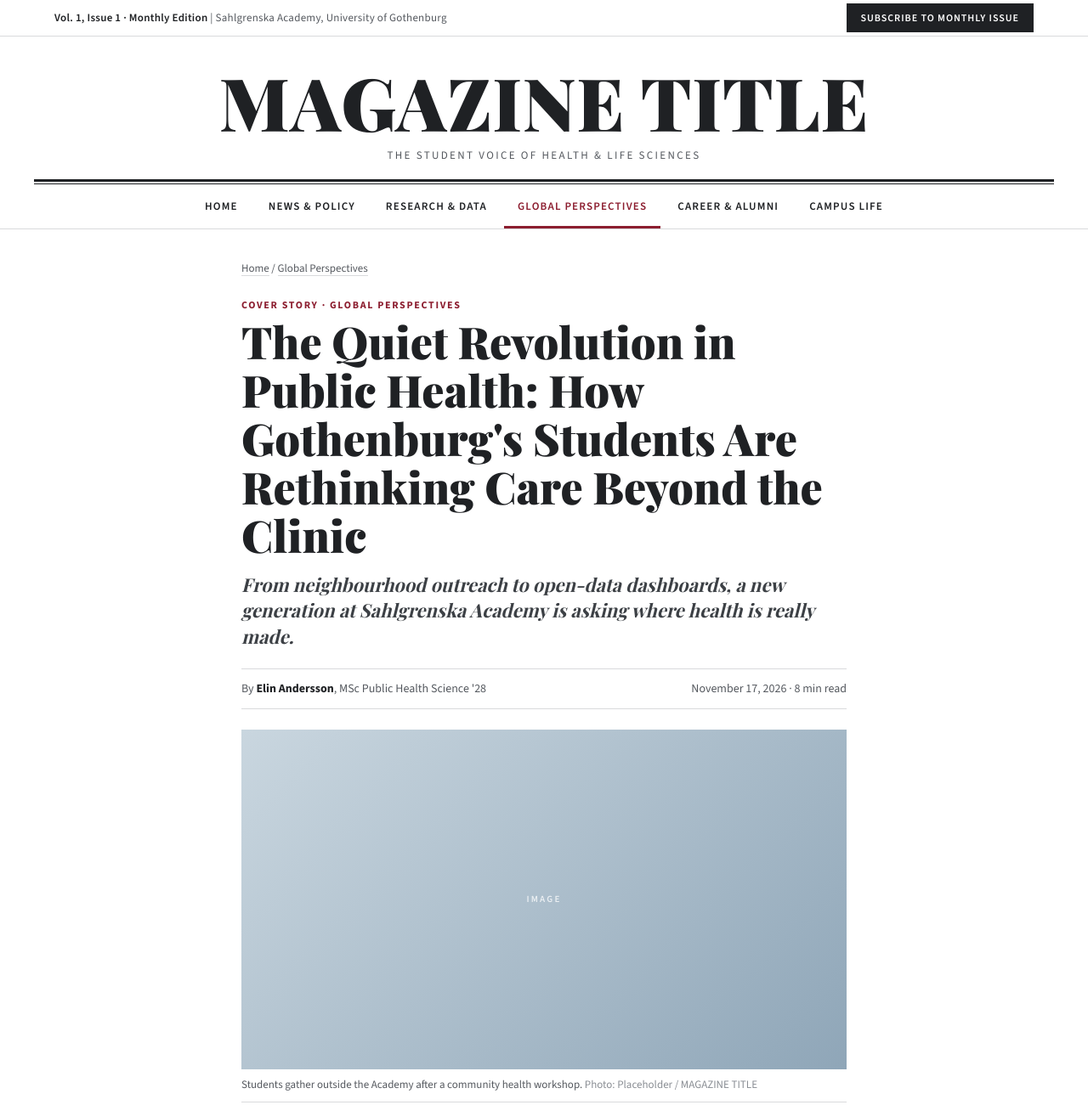
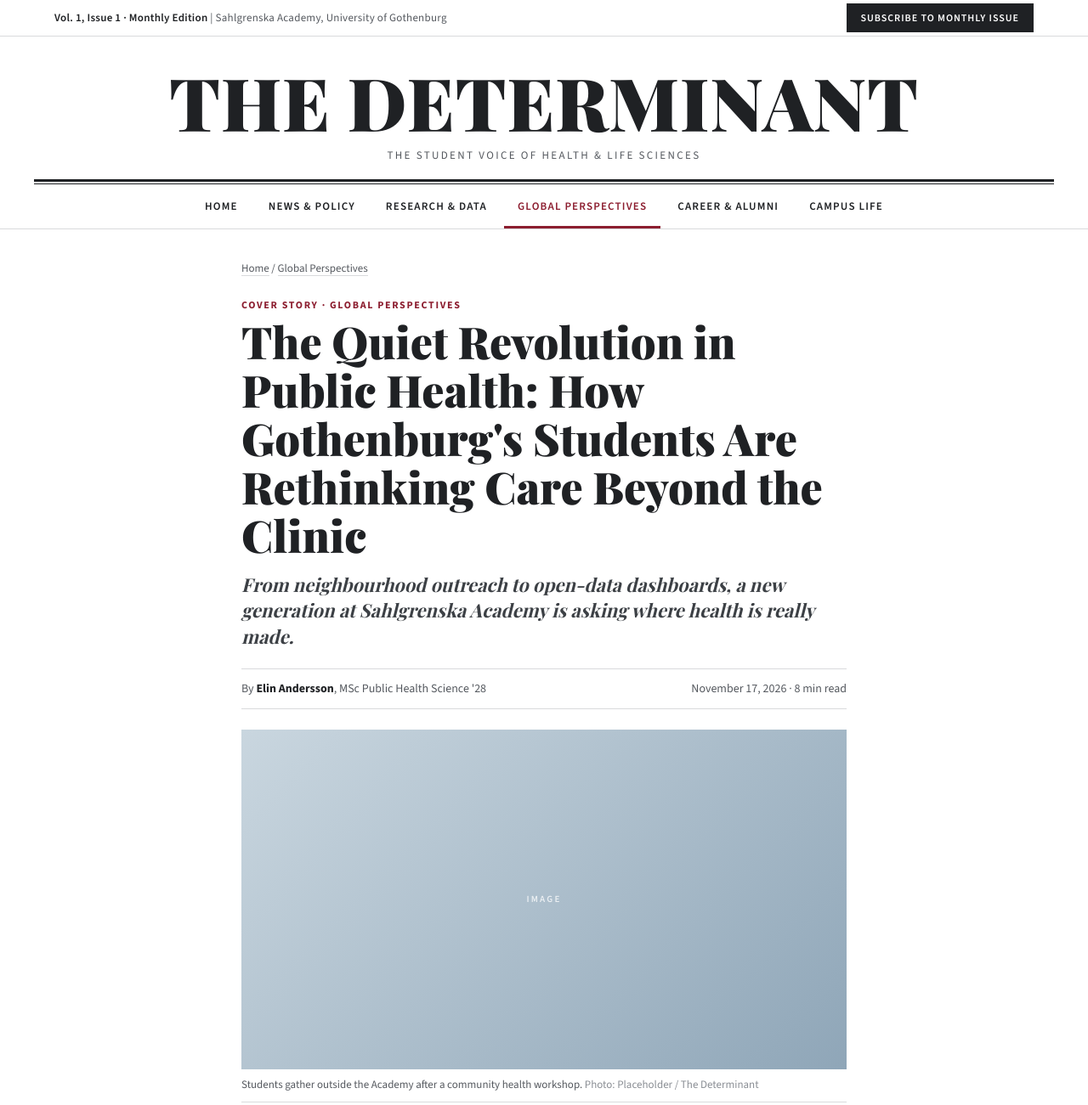
Before and after one commit to alicepg/ecosgp-magazine, a plain HTML site: page article.html in a window 1280 px wide. Shown: the top 1301 px of the page at 85% size. Drawn offline with nearby package versions, Linux system fonts and the light colour scheme; a web font is replaced by a local one.

Commit message:
Update article.html

```diff
--- a/article.html
+++ b/article.html
@@ -3,7 +3,7 @@
 <head>
   <meta charset="UTF-8">
   <meta name="viewport" content="width=device-width, initial-scale=1">
-  <title>The Quiet Revolution in Public Health — MAGAZINE TITLE</title>
+  <title>The Quiet Revolution in Public Health — The Determinant</title>
   <meta name="description" content="How Gothenburg's students are rethinking care beyond the clinic.">
   <link rel="preconnect" href="https://fonts.googleapis.com">
   <link rel="preconnect" href="https://fonts.gstatic.com" crossorigin>
@@ -22,7 +22,7 @@
 
   <!-- Masthead -->
   <header class="masthead">
-    <a href="index.html"><h1>MAGAZINE TITLE</h1></a>
+    <a href="index.html"><h1>The Determinant</h1></a>
     <p class="tagline">The Student Voice of Health &amp; Life Sciences</p>
   </header>
   <div class="double-rule" aria-hidden="true"></div>
@@ -56,7 +56,7 @@
 
       <figure class="featured">
         <div class="ph r169 c1"></div>
-        <figcaption>Students gather outside the Academy after a community health workshop. <em>Photo: Placeholder / MAGAZINE TITLE</em></figcaption>
+        <figcaption>Students gather outside the Academy after a community health workshop. <em>Photo: Placeholder / The Determinant</em></figcaption>
       </figure>
 
       <div class="article-body">
@@ -89,7 +89,7 @@
 
   <footer class="footer">
     <div class="wrap">
-      <div class="legal" style="border-top:0;padding-top:0;">© 2026 MAGAZINE TITLE · A student publication at Sahlgrenska Academy, University of Gothenburg. Prototype with placeholder content.</div>
+      <div class="legal" style="border-top:0;padding-top:0;">© 2026 The Determinant · A student publication at Sahlgrenska Academy, University of Gothenburg. Prototype with placeholder content.</div>
     </div>
   </footer>
 </body>
```
